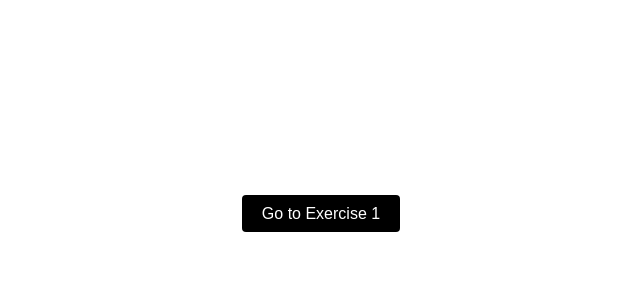
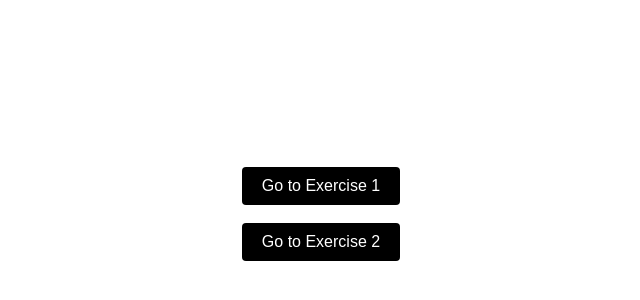
Before and after one commit to brislazaro/MangoTest, a Next.js app: page / in a window 1280 px wide. Shown: the part 186-486 px from the top of the page, without its empty margins (319-959 px from the left). Built offline with nearby package versions, Linux system fonts and the light colour scheme.

Commit message:
create fixedrange component

```diff
--- a/app/app.css
+++ b/app/app.css
@@ -13,6 +13,11 @@
   justify-content: center;
 }
 
+.buttons-container {
+  display: flex;
+  flex-direction: column;
+  gap: 18px;
+}
 .button {
   text-decoration: none;
   color: white;
--- /dev/null
+++ b/app/exercise2/page.tsx
@@ -0,0 +1,3 @@
+export default function exercise2() {
+  return <h1>Hola</h1>;
+}
--- a/app/page.tsx
+++ b/app/page.tsx
@@ -3,10 +3,13 @@ import "./app.css";
 
 export default function Page() {
   return (
-    <>
+    <div className="buttons-container">
       <Link className="button" href="/exercise1">
         Go to Exercise 1
       </Link>
-    </>
+      <Link className="button" href="/exercise2">
+        Go to Exercise 2
+      </Link>
+    </div>
   );
 }
```
Also changed, not shown: components/Range/FixedRange/FixedRange.tsx (added).
